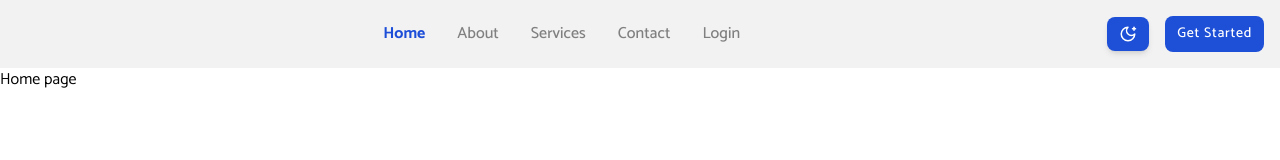
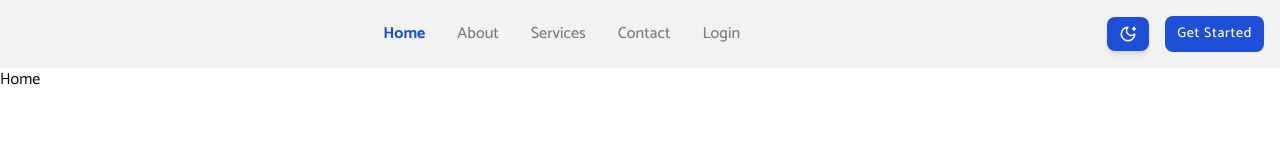
Before and after one commit to Muneeb-Mughal-Dev/react-boilerplate, a React (Vite) app: page / in a window 1280 px wide. Shown: the top 160 px of the page. Built offline with nearby package versions, Linux system fonts and the light colour scheme; no server answers.

Commit message:
add home page

```diff
--- /dev/null
+++ b/src/components/pages/home/Home.tsx
@@ -0,0 +1,3 @@
+export const Home = () => {
+  return <div>Home</div>;
+};
--- a/src/pages/(root)/page.tsx
+++ b/src/pages/(root)/page.tsx
@@ -1,5 +1,7 @@
-const Home = () => {
-  return <div>Home page</div>;
+import { Home } from "@src/components/pages/home/Home";
+
+const HomePage = () => {
+  return <Home />;
 };
 
-export default Home;
+export default HomePage;
```
